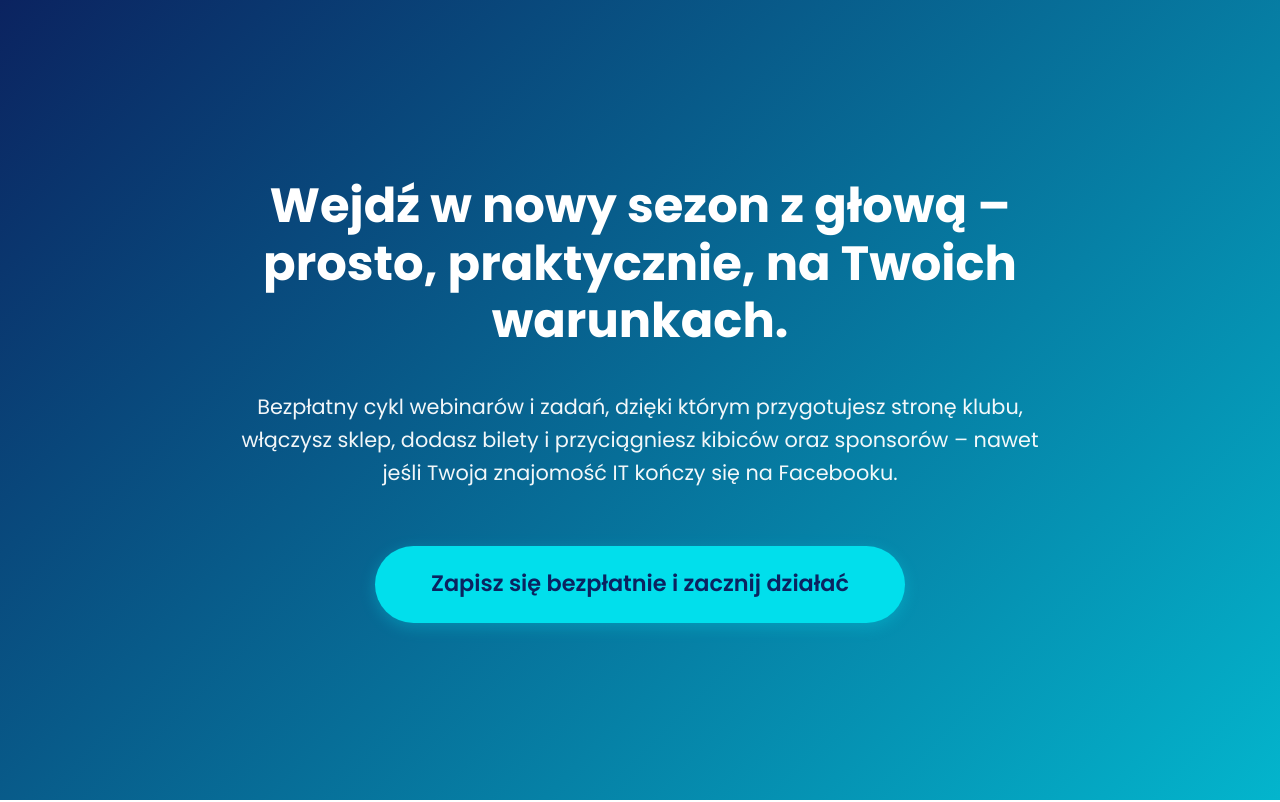
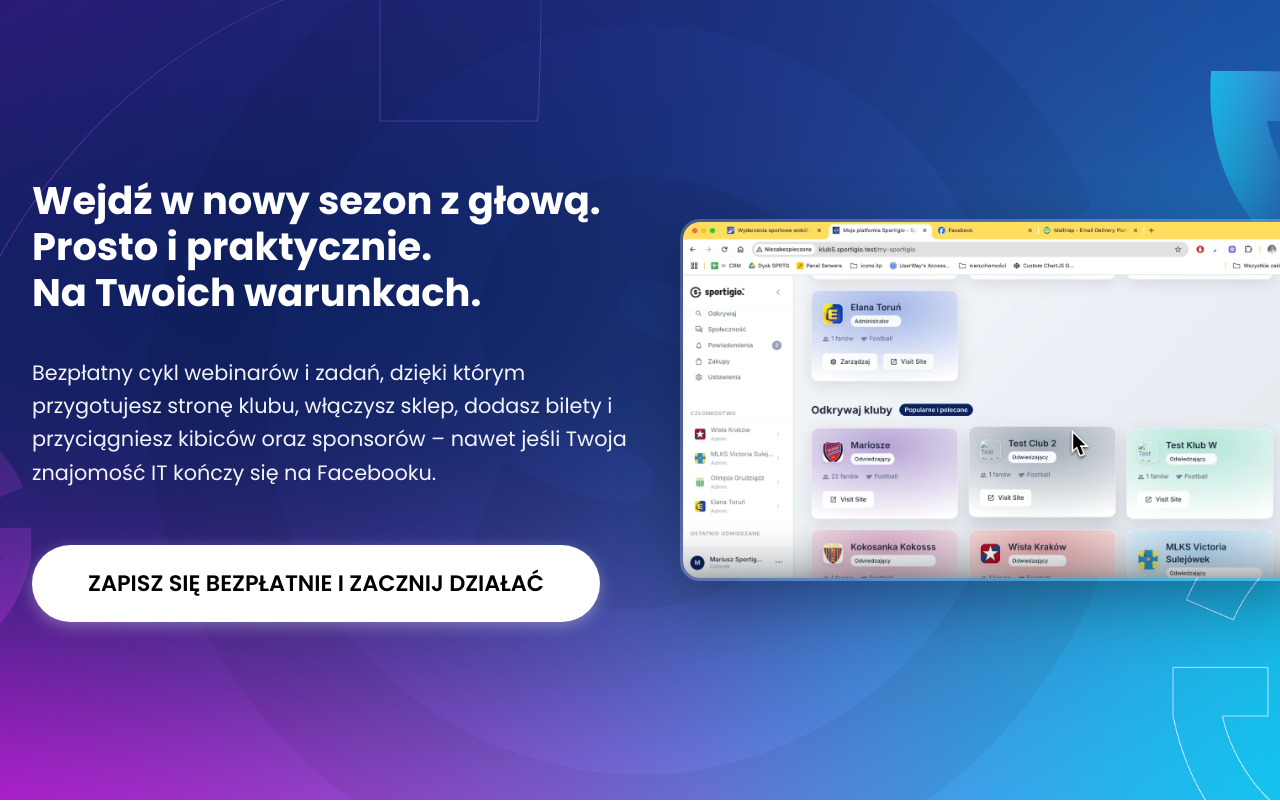
Before and after one commit to czars34/sportigio-preseason-camp, a plain HTML site: page index.html in a window 1280 px wide. Shown: the top 802 px of the page. Drawn offline with Linux system fonts and the light colour scheme.

Commit message:
poprawki sekcji hero

```diff
--- a/index.html
+++ b/index.html
@@ -26,16 +26,26 @@
             align-items: center;
             justify-content: center;
             padding: 2rem 1rem;
+            background: url('FULL_HD_gradient_lossless.webp') center center/cover no-repeat;
+            position: relative;
+            overflow: hidden;
+        }
+
+        .hero-content {
+            max-width: 1400px;
+            width: 100%;
+            display: grid;
+            grid-template-columns: 1fr;
+            gap: 3rem;
+            align-items: center;
+        }
+
+        .hero-text {
             text-align: center;
         }
 
-        .hero-content {
-            max-width: 800px;
-            width: 100%;
-        }
-
         .hero h1 {
-            font-size: 2rem;
+            font-size: 1.6rem;
             font-weight: 700;
             margin-bottom: 1.5rem;
             color: white;
@@ -51,10 +61,25 @@
             line-height: 1.6;
         }
 
+        .hero-image {
+            display: flex;
+            justify-content: center;
+            align-items: center;
+            position: relative;
+        }
+
+        .hero-image img {
+            max-width: 100%;
+            height: auto;
+            border-radius: 20px;
+            box-shadow: 0 20px 60px rgba(0, 0, 0, 0.3);
+            border: 3px solid rgba(255, 255, 255, 0.2);
+        }
+
         .cta-button {
             display: inline-block;
-            background-color: #01DFEC;
-            color: #0B2360;
+            background-color: white;
+            color: black;
             font-family: 'Poppins', sans-serif;
             font-size: 1.2rem;
             font-weight: 600;
@@ -64,14 +89,16 @@
             text-decoration: none;
             cursor: pointer;
             transition: all 0.3s ease;
-            box-shadow: 0 4px 15px rgba(1, 223, 236, 0.3);
+            box-shadow: 0 4px 15px rgba(255, 255, 255, 0.3);
+            text-transform: uppercase;
+            white-space: nowrap;
         }
 
         .cta-button:hover {
-            background-color: white;
-            color: #0B2360;
+            background-color: #f8f9fa;
+            color: black;
             transform: translateY(-2px);
-            box-shadow: 0 6px 20px rgba(1, 223, 236, 0.4);
+            box-shadow: 0 6px 20px rgba(255, 255, 255, 0.4);
         }
 
         /* Tablet styles */
@@ -80,8 +107,17 @@
                 padding: 3rem 2rem;
             }
 
+            .hero-content {
+                grid-template-columns: 1fr 1fr;
+                gap: 4rem;
+            }
+
+            .hero-text {
+                text-align: left;
+            }
+
             .hero h1 {
-                font-size: 2.5rem;
+                font-size: 2rem;
                 margin-bottom: 2rem;
             }
 
@@ -102,8 +138,17 @@
                 padding: 4rem 2rem;
             }
 
+            .hero-content {
+                grid-template-columns: 1.2fr 1fr;
+                gap: 5rem;
+            }
+
+            .hero-image img {
+                max-width: 120%;
+            }
+
             .hero h1 {
-                font-size: 3rem;
+                font-size: 2.4rem;
                 margin-bottom: 2.5rem;
             }
 
@@ -121,7 +166,7 @@
         /* Large desktop styles */
         @media (min-width: 1440px) {
             .hero h1 {
-                font-size: 3.5rem;
+                font-size: 2.8rem;
             }
 
             .hero p {
@@ -237,9 +282,14 @@
 <body>
     <section class="hero">
         <div class="hero-content">
-            <h1>Wejdź w nowy sezon z głową – prosto, praktycznie, na Twoich warunkach.</h1>
-            <p>Bezpłatny cykl webinarów i zadań, dzięki którym przygotujesz stronę klubu, włączysz sklep, dodasz bilety i przyciągniesz kibiców oraz sponsorów – nawet jeśli Twoja znajomość IT kończy się na Facebooku.</p>
-            <a href="#" class="cta-button">Zapisz się bezpłatnie i zacznij działać</a>
+            <div class="hero-text">
+                <h1>Wejdź w nowy sezon z głową.<br> Prosto i praktycznie. <br>Na Twoich warunkach.</h1>
+                <p>Bezpłatny cykl webinarów i zadań, dzięki którym przygotujesz stronę klubu, włączysz sklep, dodasz bilety i przyciągniesz kibiców oraz sponsorów – nawet jeśli Twoja znajomość IT kończy się na Facebooku.</p>
+                <a href="#" class="cta-button">Zapisz się bezpłatnie i zacznij działać</a>
+            </div>
+            <div class="hero-image">
+                <img src="Zrzut ekranu 2025-06-14 184815.png" alt="Kairoz Platform Screenshot">
+            </div>
         </div>
     </section>
 
```
Also changed, not shown: FULL_HD_gradient_lossless.webp (added), Opera Zrzut ekranu_2025-05-10_173618_kairoz.pl.png (added), Zrzut ekranu 2025-06-14 184815.png (added).
